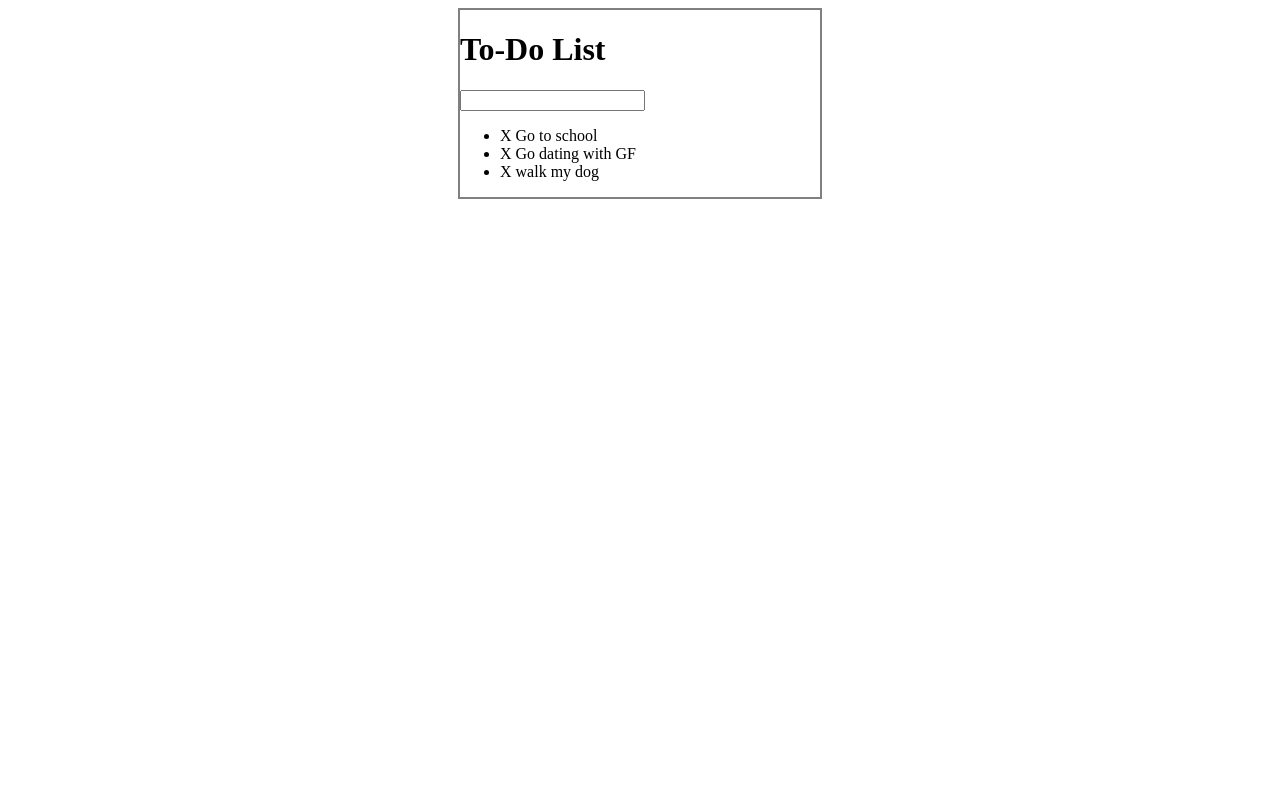
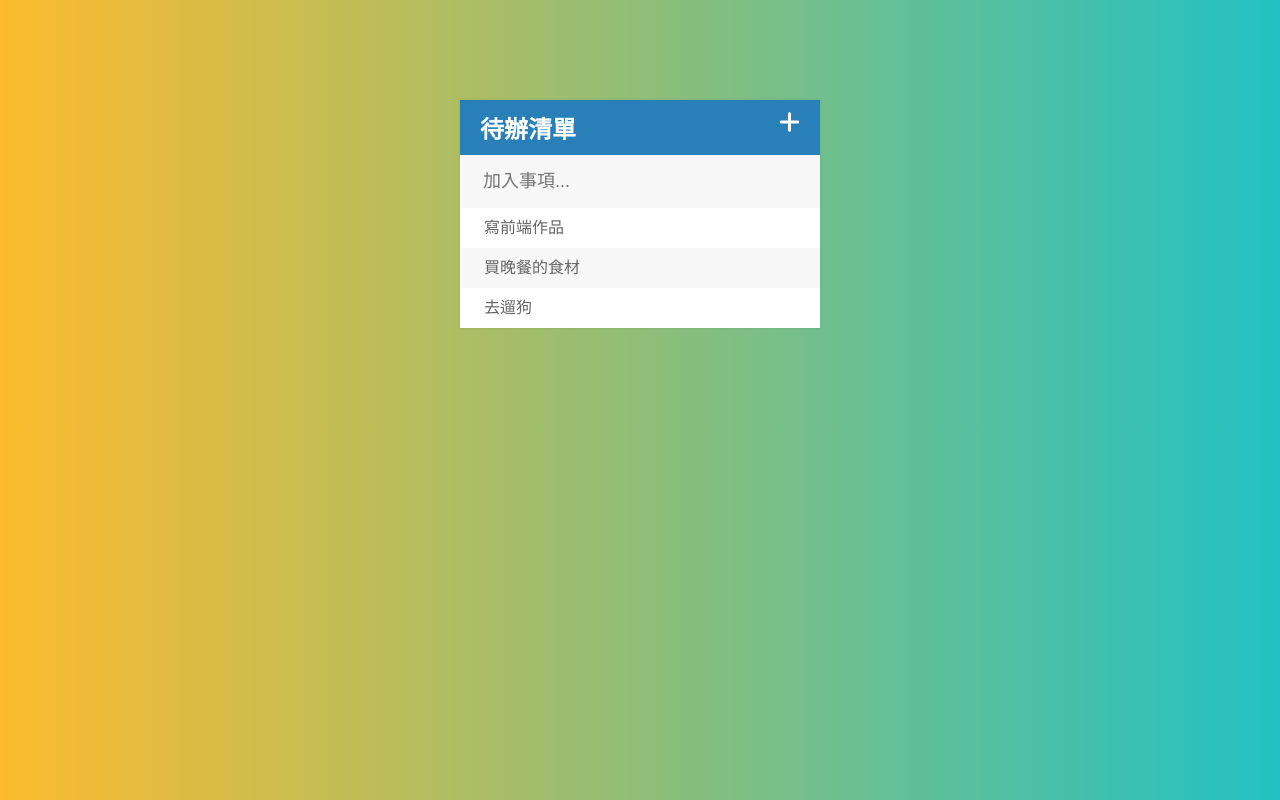
Before and after one commit to phetgary/todolist, a plain HTML site: page index.html in a window 1280 px wide. Drawn offline with Linux system fonts and the light colour scheme.

Commit message:
finished and beautify codes

```diff
--- a/assets/css/todos.css
+++ b/assets/css/todos.css
@@ -1,7 +1,79 @@
+body {
+    font-family:"Microsoft YaHei",微软雅黑;
+    background: #22c1c3;  /* fallback for old browsers */
+    background: -webkit-linear-gradient(to right, #fdbb2d, #22c1c3);  /* Chrome 10-25, Safari 5.1-6 */
+    background: linear-gradient(to right, #fdbb2d, #22c1c3); /* W3C, IE 10+/ Edge, Firefox 16+, Chrome 26+, Opera 12+, Safari 7+ */
+}
+
+h1 {
+    background: #2980b9;
+    color: white;
+    margin: 0;
+    padding:10px 20px;
+    text-transform: uppercase;
+    font-size: 24px;
+    font-weight: noraml;
+}
+
+span {
+    background: #e74c3c;
+    height: 40px;
+    margin-right: 20px;
+    text-align: center;
+    color: white;
+    width: 0;
+    display: inline-block;
+    transition: 0.2s linear;
+    opacity: 0;
+}
+
+ul {
+    list-style: none;
+    margin: 0;
+    padding: 0;
+}
+
+li {
+    background: #fff;
+    height: 40px;
+    line-height: 40px;
+    color: #666;
+}
+
+li:nth-child(2n){
+    background: #f7f7f7;
+}
+
+li span:hover {
+    width: 40px;
+    opacity: 1.0;
+}
+
+.float {
+    float: right;
+}
+
+input {
+    font-size: 18px;
+    color: #2980b9;
+    background-color: #f7f7f7;
+    width: 100%;
+    padding: 13px 13px 13px 20px;
+    box-sizing: border-box;
+    border: 3px solid rgba(0,0,0,0);
+}
+
+input:focus {
+    background: #fff;
+    border: 3px solid #2980b9;
+    outline: none;
+}
+
 #container {
     width: 360px;
-    margin: 0 auto;
-    border: 2px solid gray;
+    margin: 100px auto;
+    background: #f7f7f7;
+    box-shadow: 0 0 3px rgba(0,0,0, 0.1);
 }
 
 .completed {
--- a/assets/js/todos.js
+++ b/assets/js/todos.js
@@ -13,6 +13,10 @@ $("input[type='text']").keypress(function(){
       if(event.which === 13){
          var todoText = $(this).val();
          $(this).val("");
-         $("ul").append("<li><span>X</span> "+ todoText + " </li>")
+         $("ul").append("<li><span><i class='fas fa-trash-alt'></i><span>"+ todoText + " </li>")
       }
 });
+
+$(".float").click(function(){
+   $("input[type='text']").fadeToggle()
+});
--- a/index.html
+++ b/index.html
@@ -3,18 +3,20 @@
 <head>
     <title>Todo List</title>
     <link rel="stylesheet" type="text/css" href="assets/css/todos.css">
+    <script src="https://kit.fontawesome.com/52d9ec8d10.js" crossorigin="anonymous"></script>
+    <link href="https://fonts.googleapis.com/css2?family=Roboto:wght@400;500;700&display=swap" rel="stylesheet">
     <script type="text/javascript" src="assets/js/lib/jquery-2.1.4.min.js"></script>
 </head>
 <body>
 
     <div id="container">
-        <h1>To-Do List</h1>
-        <input type="text">
+        <h1>待辦清單<div class="float"><i class="fas fa-plus"></i></div></h1>
+        <input type="text" placeholder="加入事項...">
 
         <ul>
-            <li><span>X</span> Go to school</li>
-            <li><span>X</span> Go dating with GF</li>
-            <li><span>X</span> walk my dog</li>
+            <li><span><i class="fas fa-trash-alt"></i></span> 寫前端作品</li>
+            <li><span><i class="fas fa-trash-alt"></i></span> 買晚餐的食材</li>
+            <li><span><i class="fas fa-trash-alt"></i></span> 去遛狗</li>
         </ul>
 
 
```
